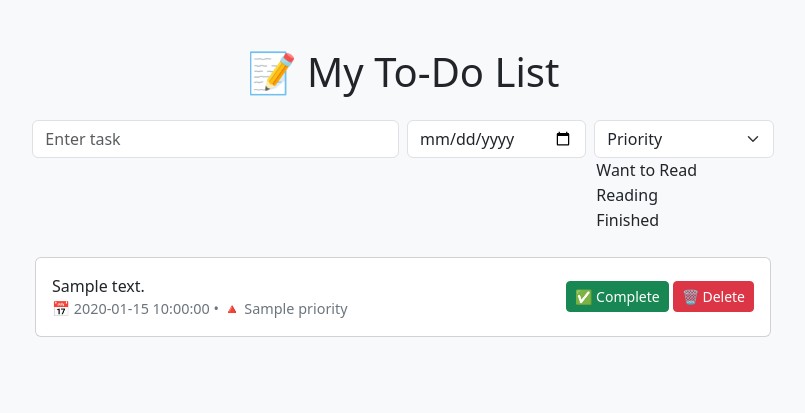
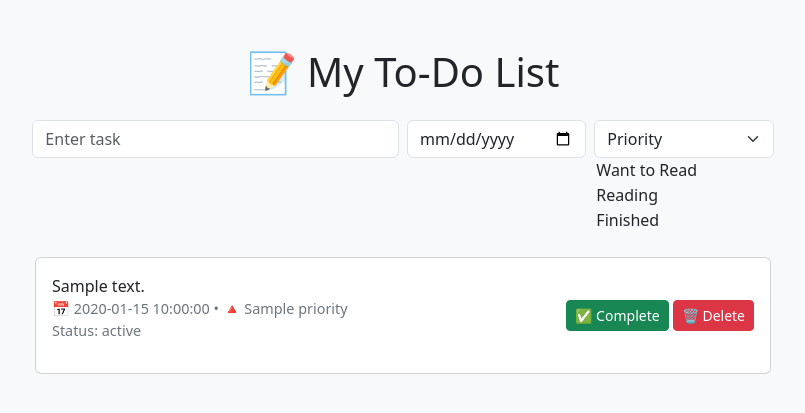
Before and after one commit to Tamyrah/flask-to-do-v1, a Python web app: template templates/index.html in a window 1280 px wide. Shown: the top 413 px of the page, without its empty margins (237-1042 px from the left). Run offline with Jinja, Linux system fonts and the light colour scheme; the template is opened without the code that fills it: most values are stand-ins (such as "Sample title", 1, 10 or a date in 2020).

Commit message:
Display task status in index.html
Add status display for each task in the task list.

```diff
--- a/templates/index.html
+++ b/templates/index.html
@@ -60,6 +60,7 @@
                             <div class="task-meta">
                                 {% if task['due_date'] %}📅 {{ task['due_date'] }} {% endif %}
                                 {% if task['priority'] %}• 🔺 {{ task['priority'] }}{% endif %}
+                                <p>Status: {{ task['status'] }}</p>
                             </div>
                         </div>
                         <div>
```
